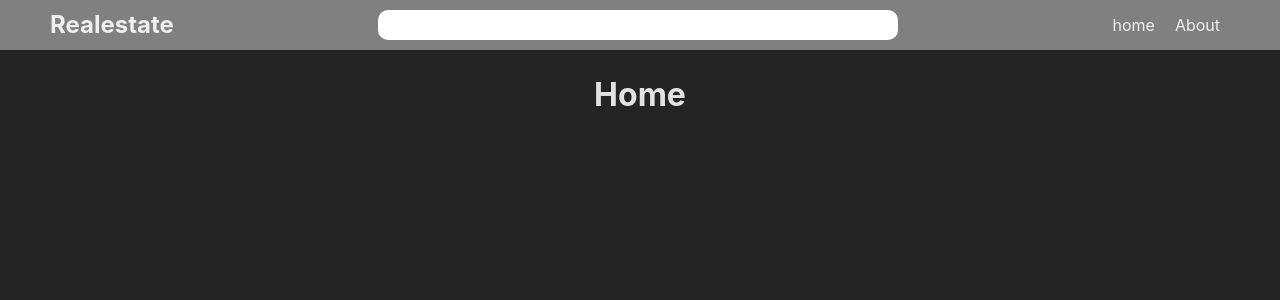
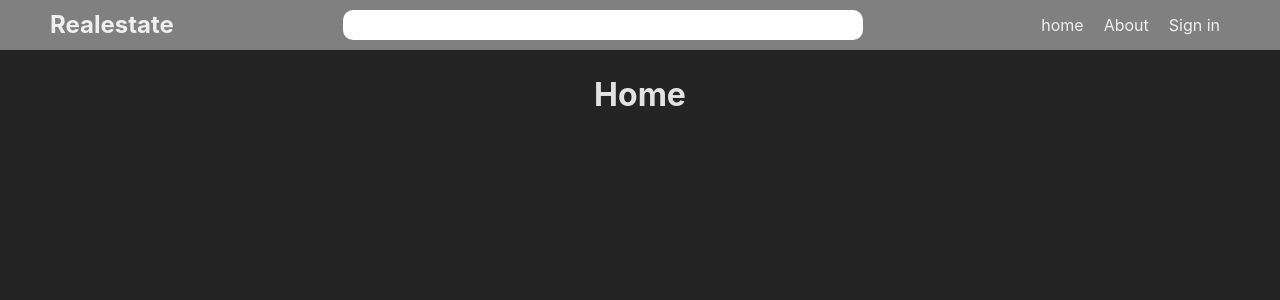
Before and after one commit to Devvy2/Realestate, a React (Vite) app in the folder Client/: page / in a window 1280 px wide. Shown: the top 300 px of the page. Built offline with nearby package versions, Linux system fonts and the light colour scheme; no server answers.

Commit message:
added routes to header components

```diff
--- a/Client/src/components/navbar/Navbar.css
+++ b/Client/src/components/navbar/Navbar.css
@@ -11,10 +11,24 @@ nav {
   display: flex;
   list-style: none;
   padding: 0;
+  color: rgba(255, 255, 255, 0.87);
 }
 
 .navbar-list li {
   padding: 0 10px;
+  color: rgba(255, 255, 255, 0.87);
+}
+
+.navbar-list li:hover {
+  text-decoration: underline;
+}
+
+a:link {
+  text-decoration: none;
+}
+
+.logo-nav {
+  color: rgba(255, 255, 255, 0.87);
 }
 
 .nav-search {
--- a/Client/src/components/navbar/Navbar.jsx
+++ b/Client/src/components/navbar/Navbar.jsx
@@ -1,13 +1,23 @@
 import "./Navbar.css";
+import { Link } from "react-router-dom";
 
 function NavBar() {
   return (
     <nav>
-      <h1>Realestate</h1>
+      <Link to="/">
+        <h1 className="logo-nav">Realestate</h1>
+      </Link>
       <input className="nav-search" type="text" />
       <ul className="navbar-list">
-        <li>home</li>
-        <li>About</li>
+        <Link to="/">
+          <li>home</li>
+        </Link>
+        <Link to="/about">
+          <li>About</li>
+        </Link>
+        <Link to="/sign-in">
+          <li>Sign in</li>
+        </Link>
       </ul>
     </nav>
   );
```
